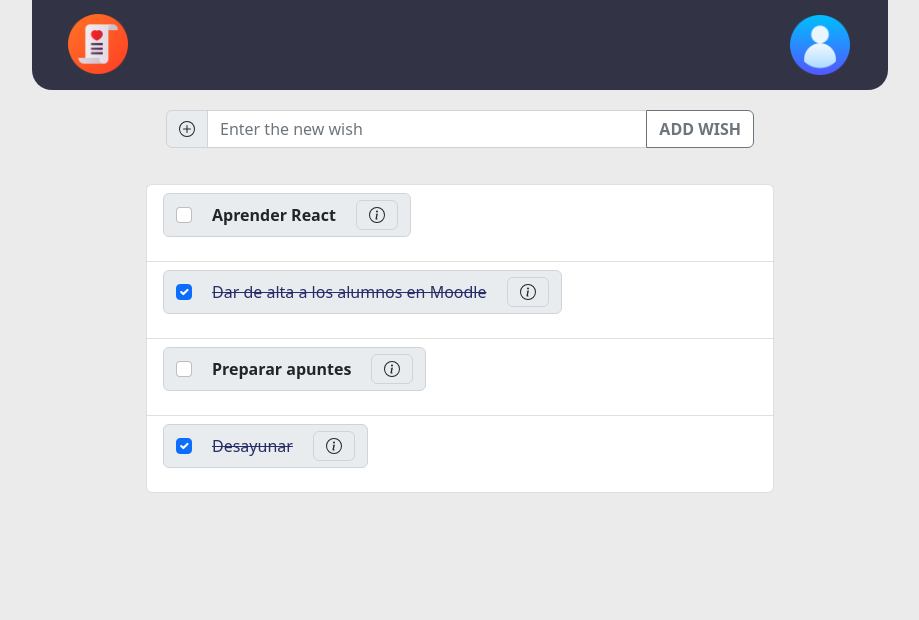
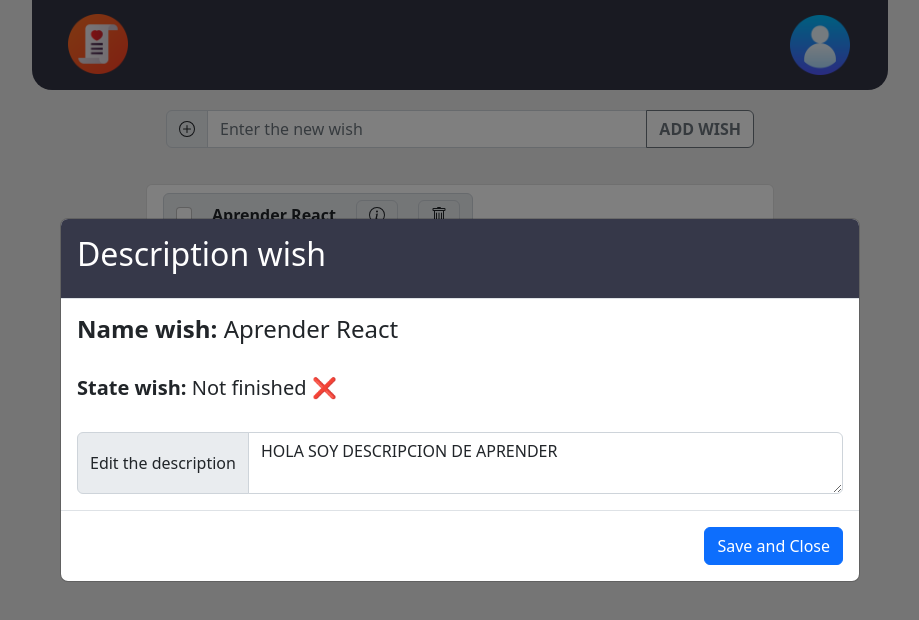
Before and after one commit to zalobmq/WishList, a React (Vite) app: page / in a window 1280 px wide. Both pictures are taken after a click on the button 556 px from the left and 215 px from the top of the page. Shown: the top 620 px of the page, without its empty margins (180-1099 px from the left). Built offline with nearby package versions, Linux system fonts and the light colour scheme.

Commit message:
Modal info y editar  , local storage

```diff
--- a/package.json
+++ b/package.json
@@ -11,10 +11,11 @@
     "format": "prettier --write src/**/*.{html,css,js,jsx,json}"
   },
   "dependencies": {
-    "bootstrap": "^5.2.2",
+    "bootstrap": "^5.2.3",
     "classnames": "^2.3.2",
     "prop-types": "^15.8.1",
     "react": "^18.2.0",
+    "react-bootstrap": "^2.6.0",
     "react-dom": "^18.2.0",
     "uuid": "^9.0.0"
   },
--- a/src/App.css
+++ b/src/App.css
@@ -22,6 +22,7 @@
   padding-bottom: 30px;
 
   overflow: hidden;
+
   background-color: #0b0e22d2;
   border-radius: 0px,0px,30px,30px;
   border-bottom-left-radius: 20px;
@@ -109,6 +110,19 @@
   box-shadow: 0 0 10px #00a2ff;
 
 }
+
+.ico-delete-W{
+  margin-left: 20px;
+}
+.ico-delete-W:hover{
+  margin-left: 20px;
+  box-shadow: 0 0 10px #ff0000;
+}
 .bt-info{
   text-decoration: none;
 }
+
+.head-modal-info{
+  color:white;
+  background-color: #0b0e22d2;
+}
--- a/src/App.jsx
+++ b/src/App.jsx
@@ -6,15 +6,20 @@ import 'bootstrap/dist/js/bootstrap.min';
 import 'bootstrap/dist/css/bootstrap.min.css';
 import './App.css';
 
+const imgLogo = '/src/img/logo2.png';
+const imgProfile = '/src/img/user.png';
+
 const initialWishes = [
-  { id: Uuidv4(), text: 'Aprender React', done: false, description: 'HOLA SOY DESCRIPCION' },
-  { id: Uuidv4(), text: 'Dar de alta a los alumnos en Moodle', done: true, description: '' },
-  { id: Uuidv4(), text: 'Preparar apuntes', done: false, description: '' },
-  { id: Uuidv4(), text: 'Desayunar', done: true, description: '' },
+  { id: Uuidv4(), text: 'Aprender React', done: false, description: 'HOLA SOY DESCRIPCION DE APRENDER ' },
+  { id: Uuidv4(), text: 'Dar de alta a los alumnos en Moodle', done: true, description: 'HOLA SOY DESCRIPCION DE DAR ' },
+  { id: Uuidv4(), text: 'Preparar apuntes', done: false, description: 'HOLA SOY DESCRIPCION DE PREPARAR ' },
+  { id: Uuidv4(), text: 'Desayunar', done: true, description: 'HOLA SOY DESCRIPCION DE DESAYUNAR ' },
 ];
 
-const imgLogo = '/src/img/logo2.png';
-const imgProfile = '/src/img/user.png';
+
+
+
+
 
 /**
  * Manage a wish list...
@@ -22,6 +27,15 @@ const imgProfile = '/src/img/user.png';
  */
 function App() {
   const [wishes, setWishes] = useState(initialWishes);
+
+
+useEffect(() => {
+  setWishes(JSON.parse(localStorage.getItem('wishes')) || initialWishes);
+} , []);
+
+useEffect(() => {
+  localStorage.setItem('wishes' , JSON.stringify(wishes));
+} , [wishes]);
 
   useEffect(() => {
     console.log(`Render App x${wishes.length}`);
--- a/src/components/WishInput.jsx
+++ b/src/components/WishInput.jsx
@@ -13,6 +13,7 @@ function WishInput({ onNewWish }) {
     function saveNewWishAndClear (){
     if (inputText.current.value){
       onNewWish({ id: Uuidv4(), text: inputText.current.value, done: false , description:'' });
+
       inputText.current.value = '';
     }
   }
--- a/src/components/WishItem.jsx
+++ b/src/components/WishItem.jsx
@@ -1,8 +1,21 @@
-import React, { } from 'react';
+import React, {useState } from 'react';
 import PropTypes from 'prop-types';
 import classNames from 'classnames';
+import MyVerticallyCenteredModal from './modalInfo';
 
 function WishItem({ wish, onChangeWish }) {
+
+  const [modalShow, setModalShow] = React.useState(false);
+
+  const [data, setData] = useState({});
+
+  const parentToChild = () => {
+    setData({id: wish.id,
+      text: wish.text,
+      done: wish.done,
+      description: wish.description});
+  }
+
   return (
     <li className="list-group-item wishItem">
       <div class="input-group mb-3 ">
@@ -28,10 +41,25 @@ function WishItem({ wish, onChangeWish }) {
           <label className={classNames({ 'text-decoration-line-through , clr-complete': wish.done }, 'bx-ws')} htmlFor={wish.id}>
             {wish.text}
           </label>
-          <button className='input-group-text ico-info-W'>
+          <button className='input-group-text ico-info-W' onClick={() => {setModalShow(true); parentToChild()}}>
             <svg xmlns="http://www.w3.org/2000/svg" width="16" height="16" fill="currentColor" className="bi bi-info-circle" viewBox="0 0 16 16">
               <path d="M8 15A7 7 0 1 1 8 1a7 7 0 0 1 0 14zm0 1A8 8 0 1 0 8 0a8 8 0 0 0 0 16z"></path>
               <path d="m8.93 6.588-2.29.287-.082.38.45.083c.294.07.352.176.288.469l-.738 3.468c-.194.897.105 1.319.808 1.319.545 0 1.178-.252 1.465-.598l.088-.416c-.2.176-.492.246-.686.246-.275 0-.375-.193-.304-.533L8.93 6.588zM9 4.5a1 1 0 1 1-2 0 1 1 0 0 1 2 0z"></path>
+            </svg>
+          </button>
+          <MyVerticallyCenteredModal
+            showM={modalShow}
+            onHide={() => setModalShow(false)}
+            parentToChild = {data}
+
+
+          />
+
+
+          <button className='input-group-text ico-delete-W '>
+            <svg xmlns="http://www.w3.org/2000/svg" width="16" height="16" fill="currentColor" class="bi bi-trash" viewBox="0 0 16 16">
+              <path d="M5.5 5.5A.5.5 0 0 1 6 6v6a.5.5 0 0 1-1 0V6a.5.5 0 0 1 .5-.5zm2.5 0a.5.5 0 0 1 .5.5v6a.5.5 0 0 1-1 0V6a.5.5 0 0 1 .5-.5zm3 .5a.5.5 0 0 0-1 0v6a.5.5 0 0 0 1 0V6z"></path>
+              <path fill-rule="evenodd" d="M14.5 3a1 1 0 0 1-1 1H13v9a2 2 0 0 1-2 2H5a2 2 0 0 1-2-2V4h-.5a1 1 0 0 1-1-1V2a1 1 0 0 1 1-1H6a1 1 0 0 1 1-1h2a1 1 0 0 1 1 1h3.5a1 1 0 0 1 1 1v1zM4.118 4 4 4.059V13a1 1 0 0 0 1 1h6a1 1 0 0 0 1-1V4.059L11.882 4H4.118zM2.5 3V2h11v1h-11z"></path>
             </svg>
           </button>
 
@@ -39,6 +67,7 @@ function WishItem({ wish, onChangeWish }) {
       </div>
     </li>
   );
+
 }
 
 // DEFINIR UN DESEO
--- /dev/null
+++ b/src/components/modalInfo.jsx
@@ -0,0 +1,53 @@
+import Button from 'react-bootstrap/Button';
+import Modal from 'react-bootstrap/Modal';
+import Form from 'react-bootstrap/Form';
+import InputGroup from 'react-bootstrap/InputGroup';
+
+function MyVerticallyCenteredModal({ parentToChild, showM, onHide }) {
+  function printState(state){
+    const yes = "Finished ✅";
+    const no = "Not finished ❌";
+
+    if(state){
+      //console.log(state);
+      return yes;
+    }else{
+      //console.log(state);
+      return no;
+    }
+  }
+  return (
+    <Modal
+      show={showM}
+      size="lg"
+      aria-labelledby="contained-modal-title-vcenter"
+      centered
+    >
+      <Modal.Header className="head-modal-info">
+        <Modal.Title id="contained-modal-title-vcenter" >
+        <div className="title-modal-info">
+        <h2 >Description wish</h2>
+        </div>
+
+        </Modal.Title>
+      </Modal.Header>
+      <Modal.Body>
+        <h4><b>Name wish: </b> {parentToChild.text}</h4>
+        <br/>
+        <h5><b>State wish: </b>{printState(parentToChild.done) }</h5>
+        <br/>
+        <InputGroup>
+          <InputGroup.Text>
+            Edit the description
+          </InputGroup.Text>
+          <Form.Control as="textarea" aria-label="With textarea" defaultValue={parentToChild.description} />
+        </InputGroup>
+
+      </Modal.Body>
+      <Modal.Footer>
+        <Button className='bt-saveAndClouse' onClick={onHide}>Save and Close</Button>
+      </Modal.Footer>
+    </Modal>
+  );
+}
+export default MyVerticallyCenteredModal;
--- a/src/main.jsx
+++ b/src/main.jsx
@@ -3,7 +3,7 @@ import ReactDOM from 'react-dom/client';
 import App from './App';
 
 ReactDOM.createRoot(document.getElementById('root')).render(
-  <React.StrictMode>
+
     <App />
-  </React.StrictMode>,
+
 );
```
Also changed, not shown: 1 other file (tests, documents, lock files or other folders).
